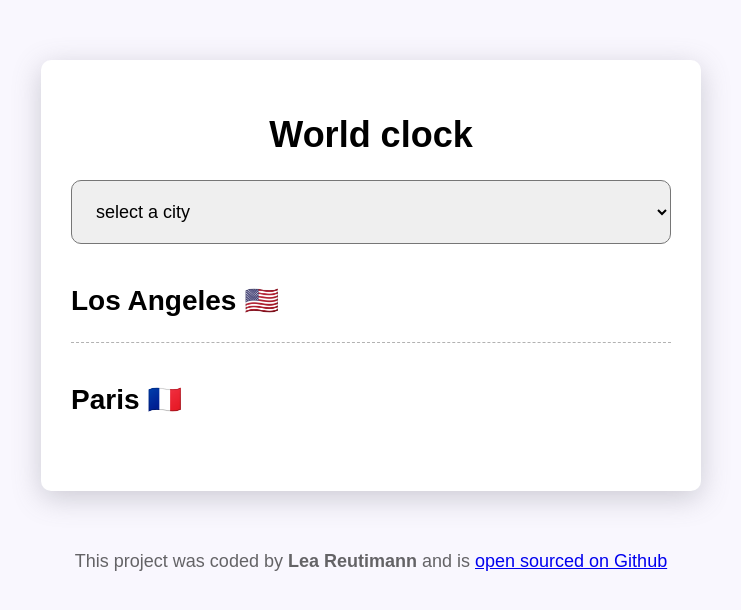
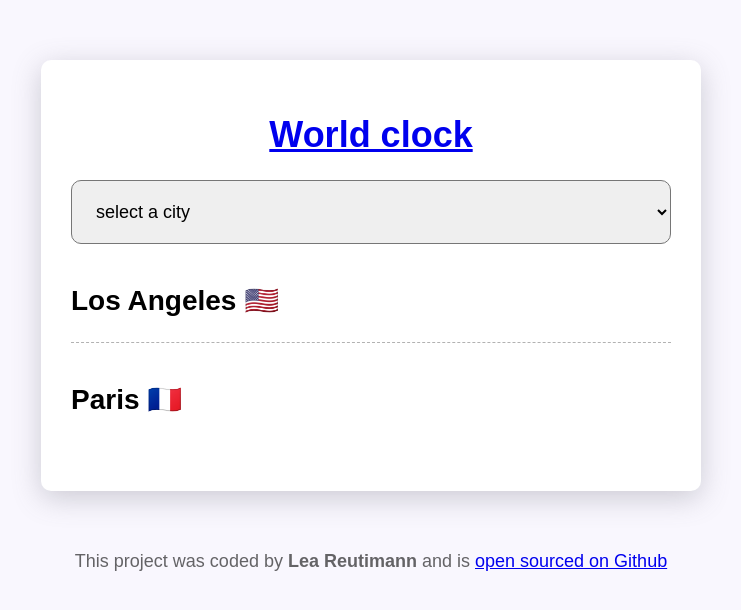
Before and after one commit to Leaprog/world-clock, a plain HTML site: page index.html in a window 1280 px wide. Shown: the whole page, without its empty margins (269-1010 px from the left). Drawn offline with nearby package versions, Linux system fonts and the light colour scheme; a script that the page names is missing.

Commit message:
link to all cities

```diff
--- a/index.html
+++ b/index.html
@@ -10,7 +10,9 @@
   </head>
   <body>
     <div class="container">
-      <h1>World clock</h1>
+      <h1>
+        <a href="index.html">World clock</a>
+      </h1>
 
       <select id="city">
         <option value="">select a city</option>
--- a/index.js
+++ b/index.js
@@ -42,6 +42,7 @@ function updateCity(event) {
     "A"
   )}</small></div>
 </div>
+<a href="index.html">All cities</a>
 `;
 }
 
```
